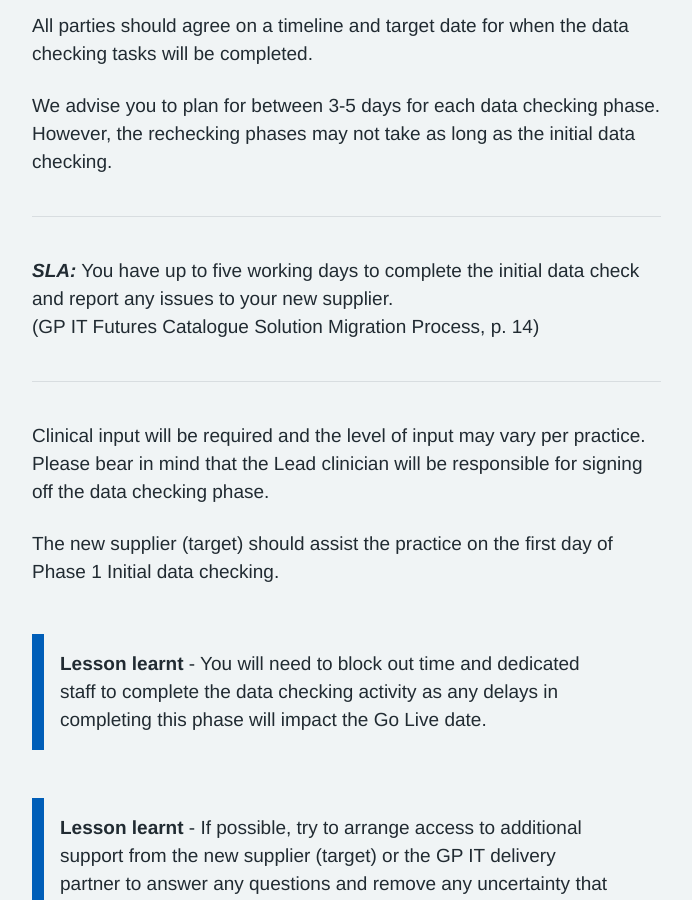
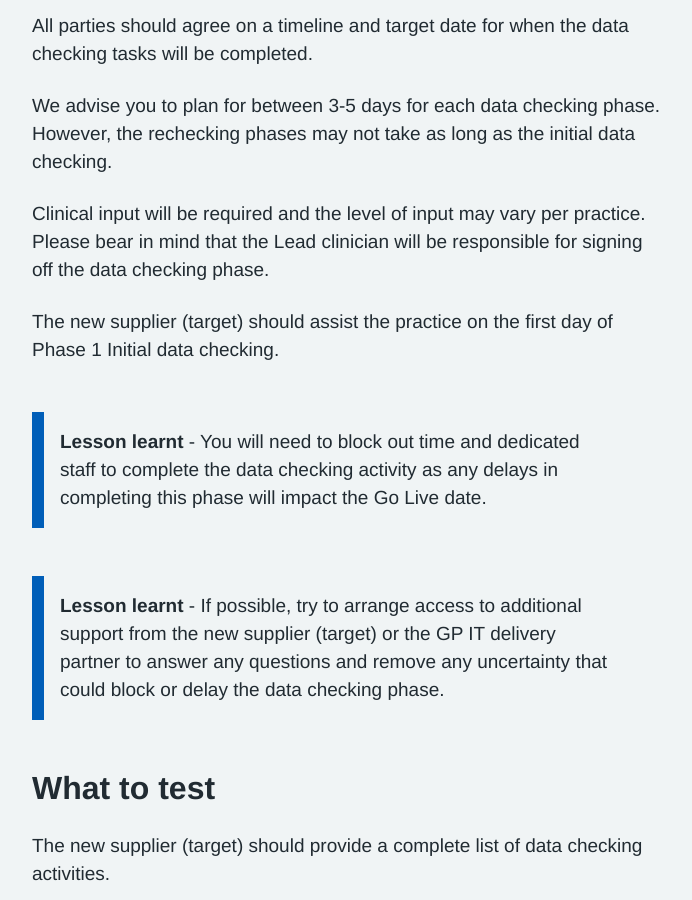
Before and after one commit to nhsconnect/prm-practice-migration, a Jekyll site: the page built from guide/04-initial-data-production.md, in a window 1280 px wide and 900 px high, scrolled down 2976 px. Shown: the whole window, without its empty margins (128-820 px from the left). Built offline with Jekyll 4.4.1, drawn with Linux system fonts in a browser that asks for light colours; some web fonts are replaced; some of the changed text lies outside the part shown.

```diff
--- a/guide/04-initial-data-production.md
+++ b/guide/04-initial-data-production.md
@@ -73,12 +73,6 @@ All parties should agree on a timeline and target date for when the data checkin
 
 We advise you to plan for between 3-5 days for each data checking phase. However, the rechecking phases may not take as long as the initial data checking.
 
-* * *
-**_SLA:_**  You have up to five working days to complete the initial data check and report any issues to your new supplier.
-<br />(GP IT Futures Catalogue Solution Migration Process, p. 14)
-* * *
-<!-- [UPLIFT] added reference to the Steps 7-9 SLA from Ancillary Document p. 14 -->
-
 Clinical input will be required and the level of input may vary per practice. Please bear in mind that the Lead clinician will be responsible for signing off the data checking phase.
 
 The new supplier (target) should assist the practice on the first day of Phase 1 Initial data checking.
```
Also changed, not shown: other parts of guide/04-initial-data-production.md (+1 -0 lines).
